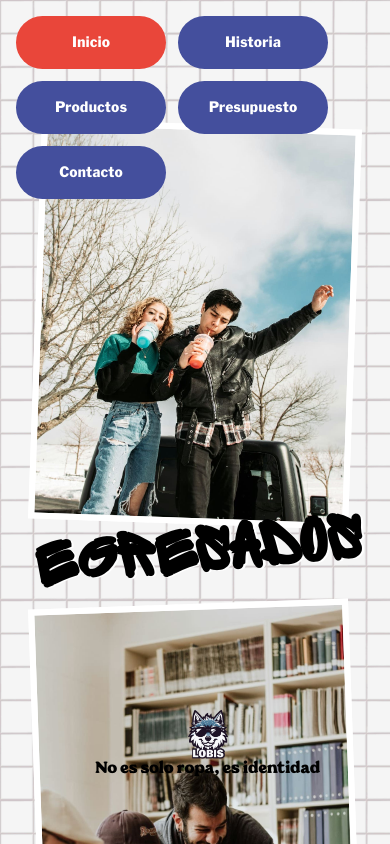
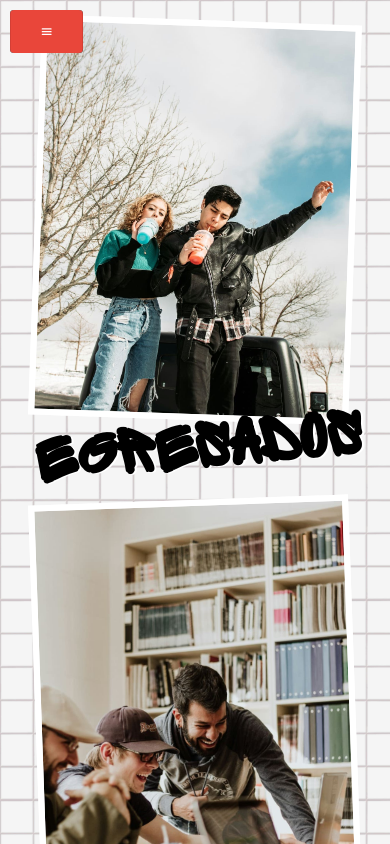
Before and after one commit to candebut/syv, a React (Create React App) app in the folder my-app/: page / in a window 390 px wide. Built offline with nearby package versions, Linux system fonts and the light colour scheme; a web font is replaced by a local one.

Commit message:
fixing mobile issues

```diff
--- /dev/null
+++ b/my-app/src/components/DropdownMenu.js
@@ -0,0 +1,32 @@
+import { IoMenu, IoClose } from "react-icons/io5";
+import { useState } from 'react';
+import Tab from './Tab';
+import { motion, AnimatePresence } from 'framer-motion';
+
+const DropdownMenu = ({ tabs, selectedTab, setSelectedTab }) => {
+    const [menuOpen, setMenuOpen] = useState(false);
+
+    return (
+        <div className='menu-wrapper'>
+            <button className='menu-button' onClick={() => setMenuOpen(!menuOpen)}>{menuOpen ? <IoClose /> : <IoMenu />}</button>
+            <AnimatePresence>
+                {menuOpen && (
+                    <motion.ul
+                        initial={{ opacity: 0, height: 0 }}
+                        animate={{ opacity: 1, height: 'auto' }}
+                        exit={{ opacity: 0, height: 0 }}
+                        transition={{ duration: 0.3, ease: 'easeInOut' }}
+                    >
+                        {tabs.map((tab, index) => (
+                            <motion.li key={`tab__${index}`}>
+                                <Tab name={tab.name} selectedTab={selectedTab} setSelectedTab={setSelectedTab} id={tab.id} />
+                            </motion.li>
+                        ))}
+                    </motion.ul>
+                )}
+            </AnimatePresence>
+        </div>
+    );
+};
+
+export default DropdownMenu;
--- a/my-app/src/styles.css
+++ b/my-app/src/styles.css
@@ -151,6 +151,19 @@ canvas {
 .header-container {
   position: absolute;
   z-index: 1000;
+}
+.menu-wrapper {
+  position: fixed;
+  top: 10px;
+  left: 10px;
+  z-index: 1000;
+  ul {
+    padding-left: 10px;
+    list-style-type: none;
+    display: flex;
+    flex-direction: column;
+    gap: 10px;
+  }
 }
 header {
   display: flex;
@@ -897,17 +910,16 @@ button.download-btn {
     overflow-x: hidden;
   }
   .home-content {
-    padding-top: 23rem;
+    padding-top: 10rem;
   }
   .productos-wrapper {
-    padding-top: 30rem;
+    padding-top: 20rem;
   }
-  .historia-wrapper,
+  .historia-wrapper {
+    height: auto;
+  }
   .productos-content {
     padding-top: 10rem !important;
-  }
-  .historia-wrapper {
-    margin-bottom: 10rem;
   }
   .container {
     display: flex;
@@ -963,6 +975,14 @@ button.download-btn {
       padding: 3rem;
     }
   }
+  .contacto-photo {
+    display: none;
+    bottom: -10rem;
+  }
+  .rainbow {
+    display: inline;
+    bottom: 0;
+  }
   .presupuesto-wrapper {
     padding-top: 42rem;
   }
--- a/my-app/src/views/Home.js
+++ b/my-app/src/views/Home.js
@@ -6,6 +6,7 @@ import Presupuesto from './Presupuesto'
 import Contacto from './Contacto'
 import Productos from './Productos'
 import Footer from '../components/Footer'
+import DropdownMenu from '../components/DropdownMenu';
 
 const tabs = [
     {
@@ -33,6 +34,7 @@ const Home = () => {
 
     const [selectedTab, setSelectedTab] = useState('inicio');
     const [item, setItem] = useState(null);
+    const isMobile = window.screen.width < 900;
 
     const selectTab = () => {
         switch (selectedTab) {
@@ -53,9 +55,9 @@ const Home = () => {
 
     return (
         <div className='home-wrapper'>
-            <Header selectedTab={selectedTab} setSelectedTab={setSelectedTab} tabs={tabs} />
+            {isMobile ? <DropdownMenu tabs={tabs} selectedTab={selectedTab} setSelectedTab={setSelectedTab} /> : <Header selectedTab={selectedTab} setSelectedTab={setSelectedTab} tabs={tabs} />}
             {selectTab()}
-            {selectedTab === 'presupuesto' ? null : <Footer />}
+            {selectedTab === 'presupuesto' || isMobile ? null : <Footer />}
         </div>
     )
 }
```
